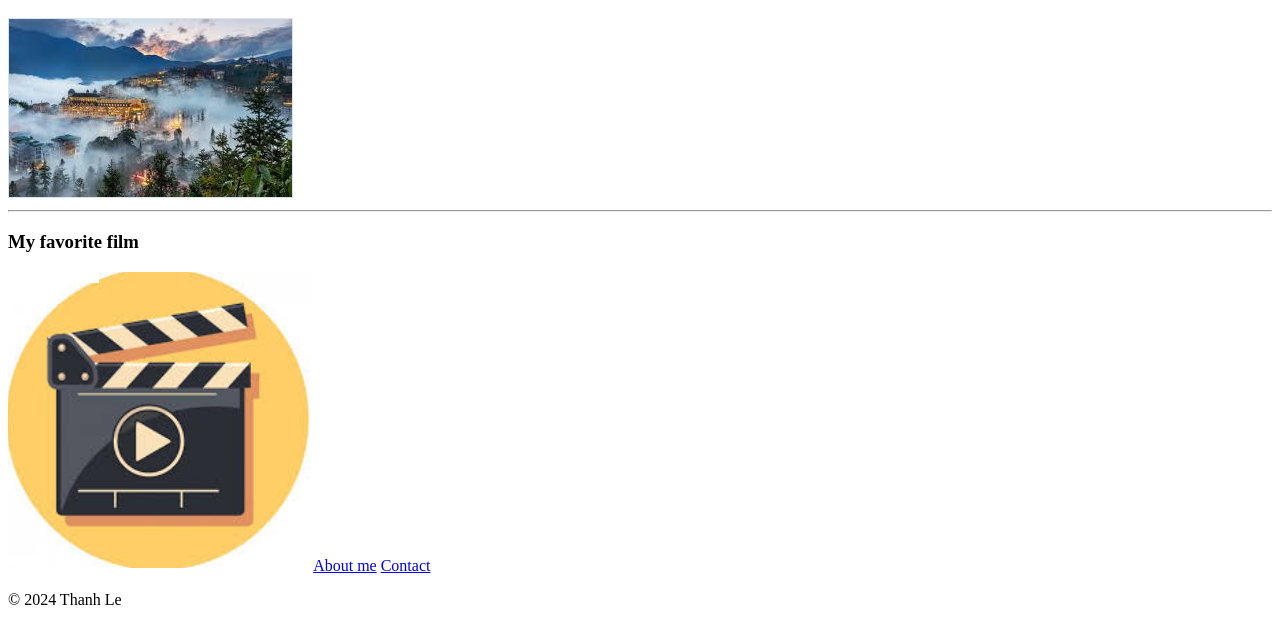
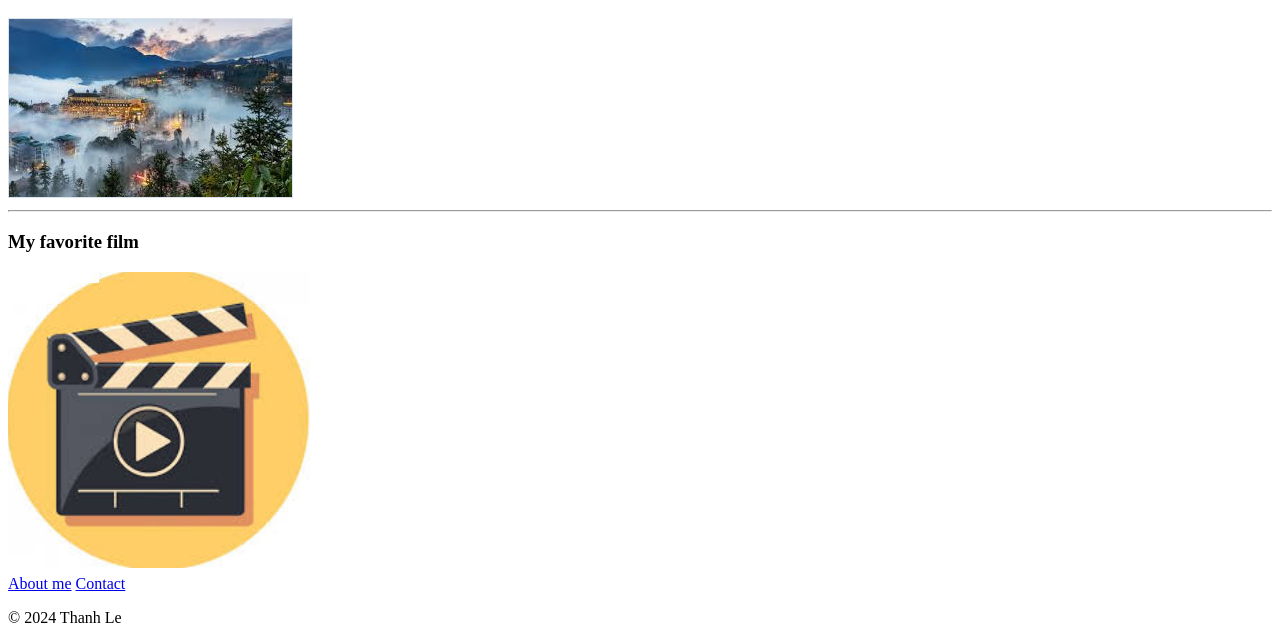
Before and after one commit to ThanhLe1203/Web-Development, a plain HTML site: page index.html in a window 1280 px wide. Shown: the part 231-874 px from the top of the page. Drawn offline with Linux system fonts and the light colour scheme.

Commit message:
Update index.html

```diff
--- a/index.html
+++ b/index.html
@@ -23,7 +23,7 @@
      <a href="./public/Other/tourist.html"> <img src="./image/experience.png"></a>
     <hr />
     <h3>My favorite film</h3>
-    <a href="./public/Other/favorite.html"> <img src="./image/phim.png"></a>
+    <a href="./public/Other/favorite.html"> <img src="./image/phim.png"></a>  <br/>
     <a href="./public/about_me.html">About me</a>
     <a href="./public/contact.html">Contact</a> <br/>
     <footer>
```
